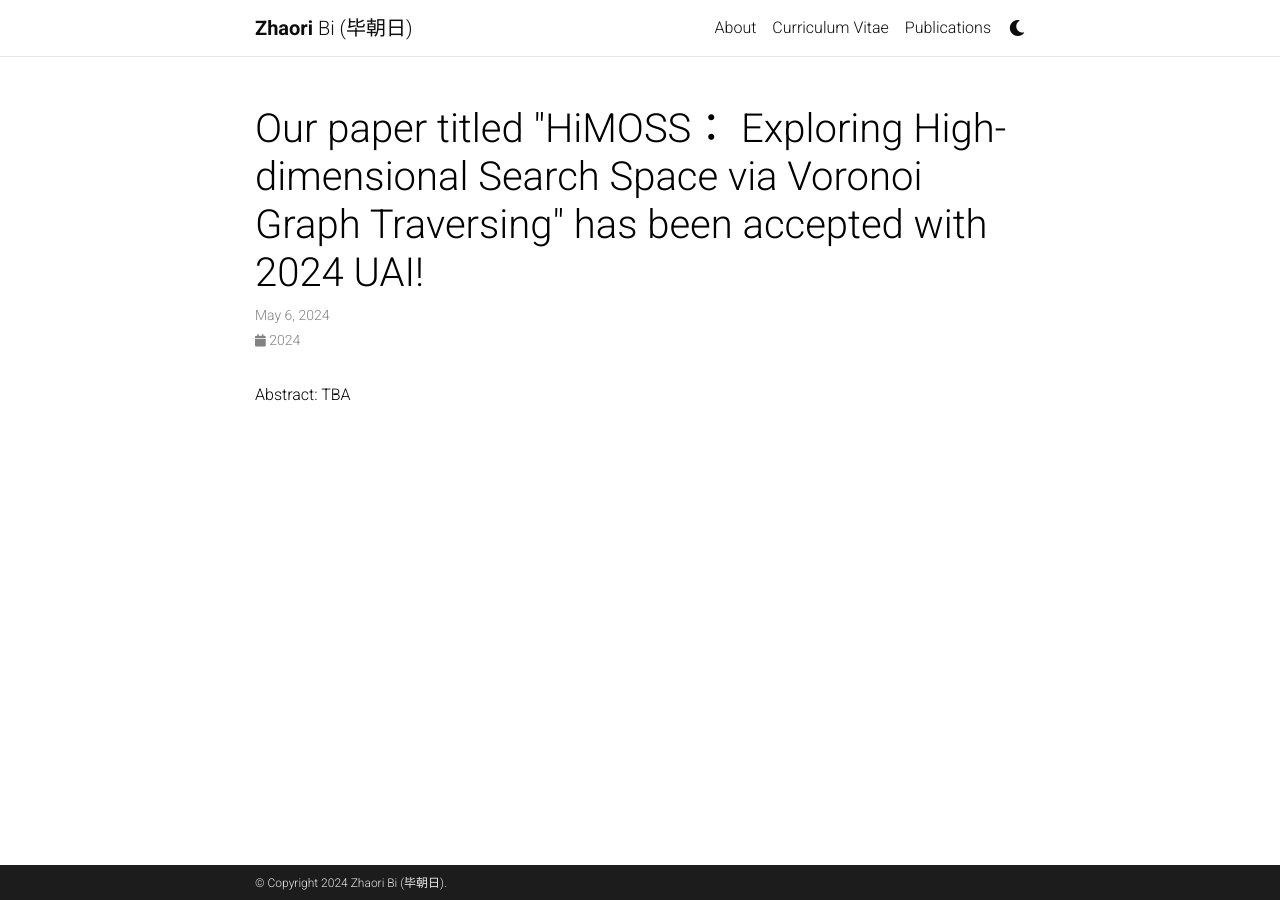
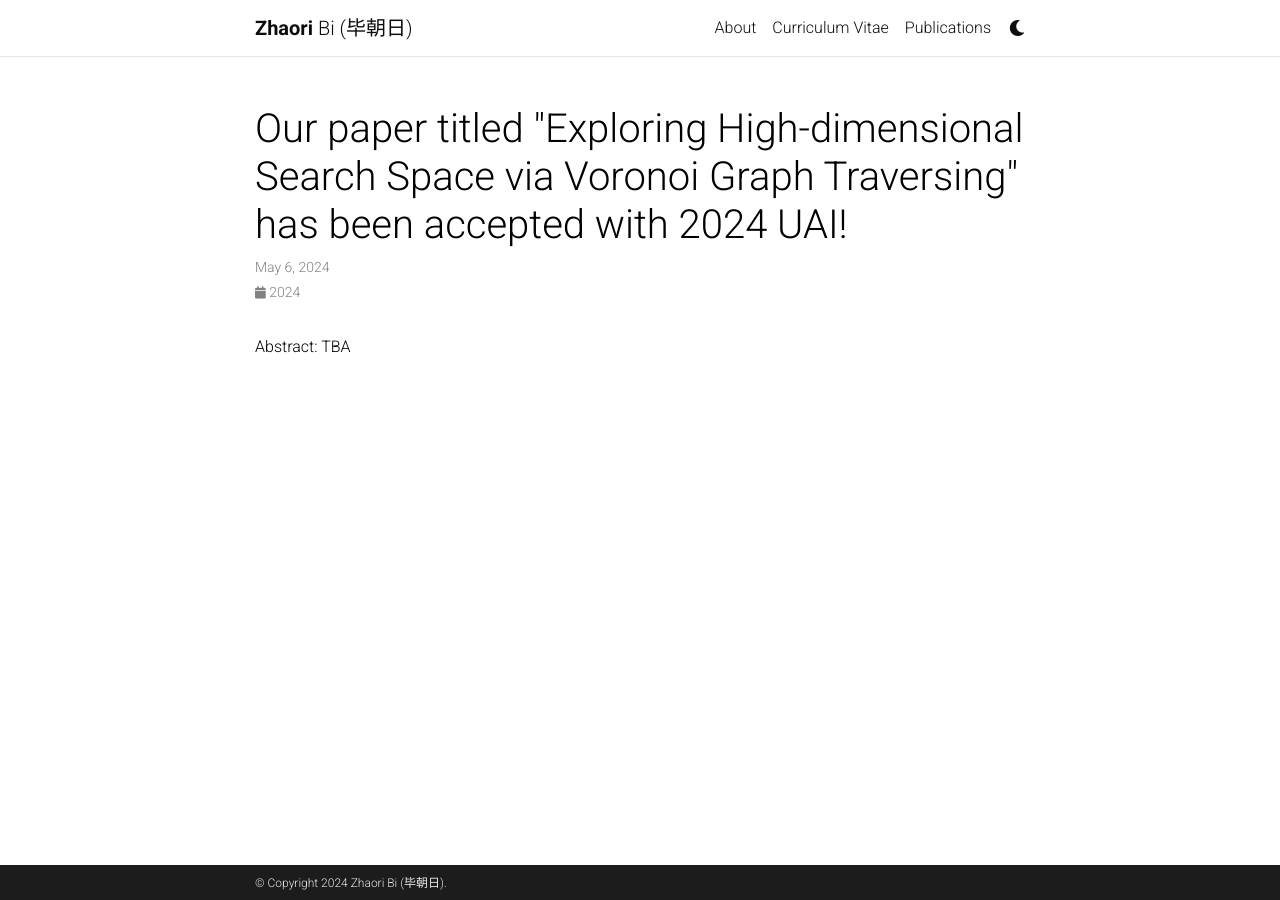
Before and after one commit to bzr2915/bzr2915, a Jekyll site: the page built from _news/A_11.md, in a window 1280 px wide. Built offline with Jekyll 4.4.1, drawn with Linux system fonts in a browser that asks for light colours; full-size pictures stand in for the smaller copies a plugin makes; comment, search, counter and statistics services are not loaded; a style sheet for code colours, icons or effects is not loaded.

Commit message:
update img

```diff
--- a/_news/A_11.md
+++ b/_news/A_11.md
@@ -1,6 +1,6 @@
 ---
 layout: post
-title: Our paper titled "HiMOSS： Exploring High-dimensional Search Space via Voronoi Graph Traversing" has been accepted with 2024 UAI!
+title: Our paper titled "Exploring High-dimensional Search Space via Voronoi Graph Traversing" has been accepted with 2024 UAI!
 date: 2024-05-06 16:11:00-0400
 inline: false
 related_posts: false
```
Also changed, not shown: _news/A_7.md (+1 -1 lines).
